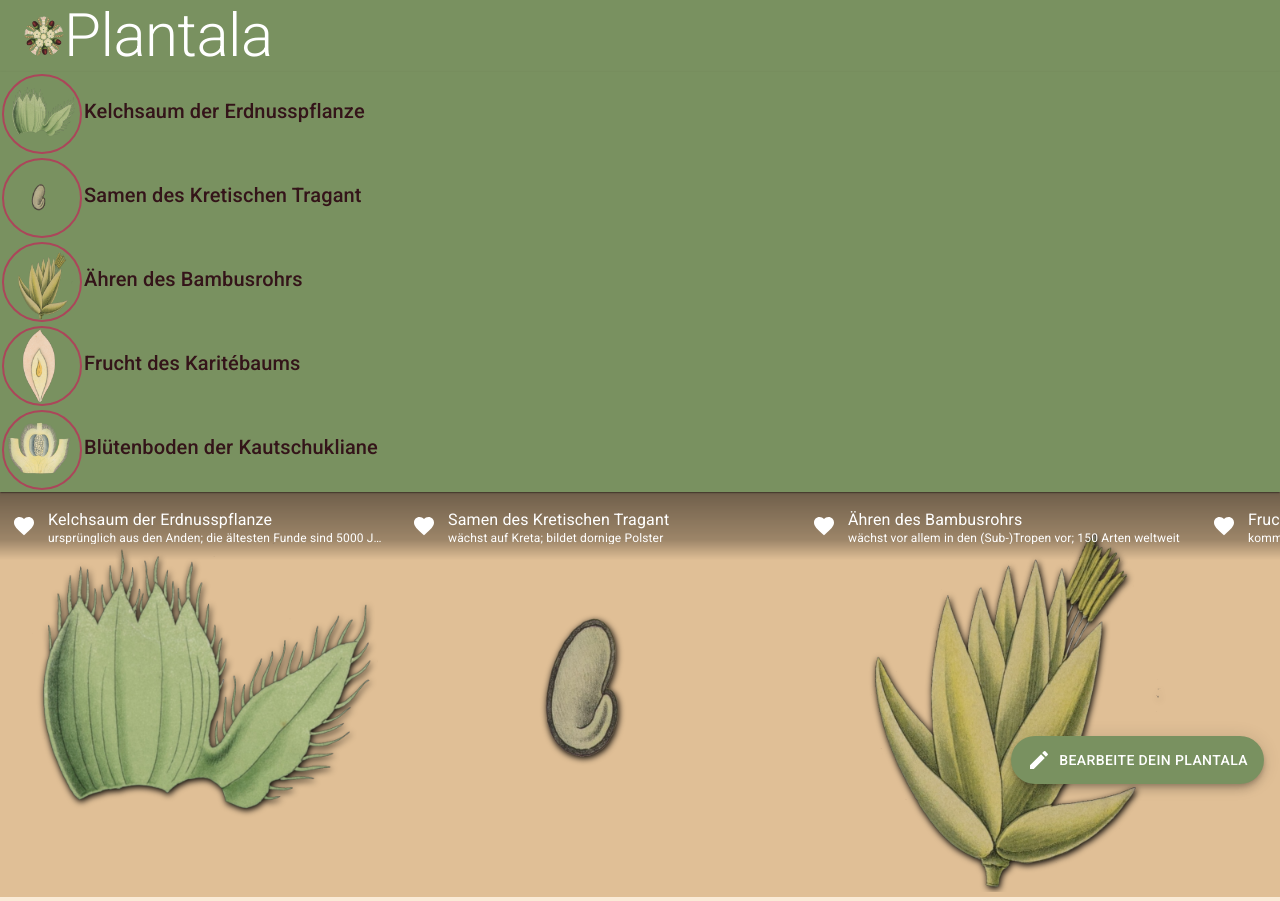
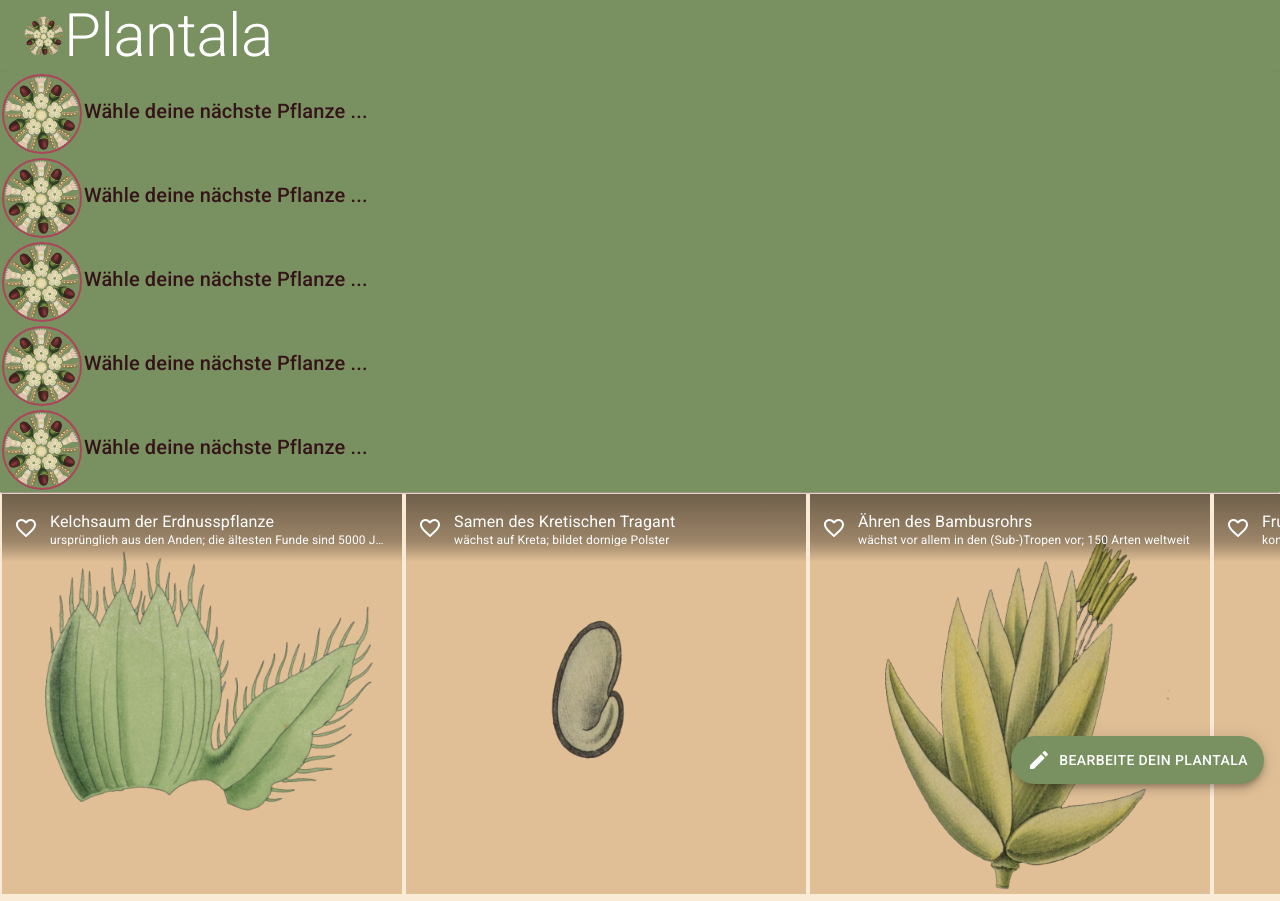
Before and after one commit to digitalwarenkombinat/plantala, a Next.js app: page /select in a window 1280 px wide. Built offline with nearby package versions, Linux system fonts and the light colour scheme.

Commit message:
Add persistent media store

```diff
--- a/components/Header.tsx
+++ b/components/Header.tsx
@@ -2,17 +2,18 @@ import Image from 'next/image'
 import AppBar from '@material-ui/core/AppBar';
 import Toolbar from '@material-ui/core/Toolbar';
 import Typography from '@material-ui/core/Typography';
-import { useTheme } from '@material-ui/core/styles';
+
+import useStore from "./store";
+
+const mediaPath = useStore.getState().mediaPath;
 
 export default function Header() {
-  const theme = useTheme();
-
   return (
     <AppBar position="static">
       <Toolbar>
         <Image
           alt="Plantala Logo"
-          src={`/images/${theme.mediaDataPath}logo.png`}
+          src={`/images/${mediaPath}logo.png`}
           width={40}
           height={40}
         />
--- a/components/Main.tsx
+++ b/components/Main.tsx
@@ -1,6 +1,10 @@
 import { makeStyles, Theme } from '@material-ui/core/styles';
 import Paper from '@material-ui/core/Paper';
+
 import ItemList from './ui/ItemList';
+import useStore from "./store";
+
+const mediaPath = useStore.getState().mediaPath;
 
 const useStyles = makeStyles((theme: Theme) => ({
   start: {
@@ -8,7 +12,7 @@ const useStyles = makeStyles((theme: Theme) => ({
   },
   startImage: {
     backgroundColor: theme.palette.secondary.main,
-    backgroundImage: `url('/images/${theme.mediaDataPath}start.png')`,
+    backgroundImage: `url('/images/${mediaPath}start.png')`,
     backgroundRepeat: 'no-repeat',
     backgroundSize: 'contain',
     backgroundPosition: 'center center',
--- /dev/null
+++ b/components/store.ts
@@ -0,0 +1,69 @@
+import create, { SetState, GetState } from 'zustand'
+import { persist } from "zustand/middleware"
+
+import { mediaData } from '../public/mediaData' ;
+
+export interface IMedia {
+  name: string
+  source: string
+  description?: string
+  link?: string
+  wiki?: string
+  selected?: boolean
+  order?: number
+  amount?: number
+  distance?: number
+  rotation?: number
+  scale?: number
+  size?: number
+}
+
+type Store = {
+  media: IMedia[]
+  mediaPath: string
+  avatarCount: number
+  getSelectedMedia: () => IMedia[]
+  updateElement: (element: IMedia) => void
+  removeElement: (element: IMedia) => void
+  removeAllElements: () => void
+}
+
+const useStore = create<Store>(persist(
+  (set: SetState<Store>, get: GetState<Store>) => ({
+    mediaPath: mediaData.isMaaS ? '' : 'plants/',
+    media: mediaData.images,
+    avatarCount: 5,
+
+    getSelectedMedia: () => get().media.filter(media => media.selected === true),
+
+    updateElement: (element:IMedia): void =>
+      set(state => ({
+        media: state.media.map(item => {
+          if (item.name === element.name) {
+            return {
+              ...item,
+              selected: !item.selected,
+              order: state.media.filter((media) => media.selected === true).length
+            };
+          } else {
+            return item;
+          }
+        })
+      })),
+
+    removeElement: (element:IMedia): void =>
+      set(state => ({
+        media: state.media.filter((media) => media.name !== element.name)
+      })),
+
+    removeAllElements: (): void =>
+      set((state) => ({
+        media: state.media.map(media => ({...media, selected: false}))
+      }))
+  }),
+  {
+    name: "media-storage"
+  }
+))
+
+export default useStore;
--- a/components/theme.ts
+++ b/components/theme.ts
@@ -2,25 +2,6 @@
 import { blue } from '@material-ui/core/colors';
 import { createTheme, responsiveFontSizes } from '@material-ui/core/styles';
 import { mediaData } from '../public/mediaData' ;
-
-interface IMediaDataImages {
-  name: string
-  source: string
-  description: string
-  link: string
-  wiki: string
-}
-
-declare module '@material-ui/core/styles/createTheme' {
-  interface Theme {
-    mediaDataImages: IMediaDataImages[]
-    mediaDataPath: string
-  }
-  interface ThemeOptions {
-    mediaDataImages?: IMediaDataImages[]
-    mediaDataPath?: string
-  }
-}
 
 const primaryColor = mediaData.colors.primaryColor || '#799160';
 const secondaryColor = mediaData.colors.secondaryColor || '#e0bf96';
@@ -32,8 +13,6 @@ const successColor = mediaData.colors.successColor || '#f3aa1e';
 
 // eslint-disable-next-line import/no-mutable-exports
 let theme = createTheme({
-  mediaDataImages: mediaData.images,
-  mediaDataPath: mediaData.isMaaS ? '' : 'plants/',
   palette: {
     primary: {
       main: primaryColor
--- a/components/ui/AvatarList.tsx
+++ b/components/ui/AvatarList.tsx
@@ -2,9 +2,9 @@ import Typography from '@material-ui/core/Typography';
 import Paper from '@material-ui/core/Paper';
 import Grid from '@material-ui/core/Grid';
 import Avatar from '@material-ui/core/Avatar';
-import { makeStyles, Theme, useTheme } from '@material-ui/core/styles';
+import { makeStyles, Theme } from '@material-ui/core/styles';
 
-const avatarCount = 5;
+import useStore from "../store";
 
 const useStyles = makeStyles((theme: Theme) => ({
   main: {
@@ -26,26 +26,32 @@ const useStyles = makeStyles((theme: Theme) => ({
   },
 }));
 
-export default function Header() {
+export default function AvatarList() {
   const classes = useStyles();
-  const theme = useTheme();
+  const { avatarCount, getSelectedMedia, mediaPath } = useStore();
+  const numberOfEmptyItems = avatarCount - getSelectedMedia().length;
 
   return (
     <Paper square className={classes.main} >
       <Grid container direction="column">
-        {theme.mediaDataImages.slice(0, avatarCount).map((plant) => (
+        {getSelectedMedia().map((plant) => (
           <Grid key={plant.name} item container alignItems="center">
             <Avatar
               key={plant.name}
               alt={plant.name}
-              src={`/images/${theme.mediaDataPath}${plant.source}`}
+              src={`/images/${mediaPath}${plant.source}`}
               className={classes.plantAvatar}
-            />
+              />
             <Typography variant="h6" gutterBottom>
               {plant.name}
             </Typography>
           </Grid>
         ))}
+        {[...Array(numberOfEmptyItems).keys()].map((index) => (
+        <Grid key={index} item container alignItems="center">
+          <Avatar src={`/images/${mediaPath}logo.png`} className={classes.plantAvatar}/>
+          <Typography variant="h6" gutterBottom>Wähle deine nächste Pflanze ...</Typography>
+        </Grid>))}
       </Grid>
     </Paper>
   );
--- a/components/ui/Item.tsx
+++ b/components/ui/Item.tsx
@@ -1,29 +1,24 @@
 import { IconButton, ImageListItem, ImageListItemBar } from '@material-ui/core';
-import { makeStyles, useTheme } from '@material-ui/core/styles';
+import { makeStyles } from '@material-ui/core/styles';
 import FavoriteIcon from '@material-ui/icons/Favorite';
+import FavoriteBorderIcon from '@material-ui/icons/FavoriteBorder';
 import Image from 'next/image'
 
+import useStore from "../store";
+
 const useStyles = makeStyles((theme) => ({
-  root: {
-    display: 'flex',
-    flexWrap: 'wrap',
-    justifyContent: 'space-around',
-    overflow: 'hidden',
-    backgroundColor: theme.palette.secondary.main,
-  },
-  imageList: {
-    flexWrap: 'nowrap',
-    transform: 'translateZ(0)',
-    hyphens: 'auto',
+  item: {
+    padding: 2,
   },
   title: {
     color: theme.palette.common.white,
   },
   titleBar: {
     background:
-      'linear-gradient(to bottom, rgba(0,0,0,0.5) 0%, rgba(0,0,0,0.3) 70%, rgba(0,0,0,0) 100%)'
+    'linear-gradient(to bottom, rgba(0,0,0,0.5) 0%, rgba(0,0,0,0.3) 70%, rgba(0,0,0,0) 100%)'
   },
   itemMedia: {
+    backgroundColor: theme.palette.secondary.main,
     filter: 'drop-shadow(1px 2px 3px black)',
   },
   itemActions: {
@@ -33,12 +28,13 @@ const useStyles = makeStyles((theme) => ({
 
 export default function Item({item}) {
   const classes = useStyles();
-  const {mediaDataPath} = useTheme();
+  const mediaPath = useStore(state => state.mediaPath)
+  const updateElement = useStore(state => state.updateElement)
 
   return (
-    <ImageListItem>
+    <ImageListItem className={classes.item}>
       <Image alt={item.name} className={classes.itemMedia}
-      src={`/images/${mediaDataPath}${item.source}`} width={400} height={400} />
+      src={`/images/${mediaPath}${item.source}`} width={400} height={400} />
       <ImageListItemBar
         title={item.name}
         subtitle={item.description}
@@ -47,8 +43,11 @@ export default function Item({item}) {
           root: classes.titleBar,
           title: classes.title,
         }}
-        actionIcon={<IconButton aria-label={`Herz ${item.name}`}>
-          <FavoriteIcon className={classes.title} />
+        actionIcon={
+        <IconButton aria-label={`Herz ${item.name}`} onClick={() => updateElement(item)}>
+          {item.selected ?
+          <FavoriteIcon className={classes.title} /> :
+          <FavoriteBorderIcon className={classes.title} /> }
         </IconButton>}
         actionPosition="left" />
     </ImageListItem>
--- a/components/ui/ItemList.tsx
+++ b/components/ui/ItemList.tsx
@@ -1,15 +1,15 @@
 import { ImageList } from '@material-ui/core';
-import { makeStyles, useTheme } from '@material-ui/core/styles';
+import { makeStyles } from '@material-ui/core/styles';
 
 import Item from './Item';
+import useStore from "../store";
 
-const useStyles = makeStyles((theme) => ({
+const useStyles = makeStyles(() => ({
   root: {
     display: 'flex',
     flexWrap: 'wrap',
     justifyContent: 'space-around',
     overflow: 'hidden',
-    backgroundColor: theme.palette.secondary.main,
   },
   imageList: {
     flexWrap: 'nowrap',
@@ -20,12 +20,12 @@ const useStyles = makeStyles((theme) => ({
 
 export default function ItemList() {
   const classes = useStyles();
-  const {mediaDataImages} = useTheme();
+  const media = useStore(state => state.media)
 
   return (
     <div className={classes.root}>
       <ImageList className={classes.imageList} cols={1} gap={0}>
-        {mediaDataImages.map((item) => (
+        {media.map((item) => (
           <Item key={item.source} item={item} />
         ))}
       </ImageList>
--- a/components/ui/StartImage.tsx
+++ b/components/ui/StartImage.tsx
@@ -1,5 +1,9 @@
 import { makeStyles, Theme } from '@material-ui/core/styles';
 import Paper from '@material-ui/core/Paper';
+
+import useStore from "../store";
+
+const mediaPath = useStore.getState().mediaPath;
 
 const useStyles = makeStyles((theme: Theme) => ({
   start: {
@@ -7,7 +11,7 @@ const useStyles = makeStyles((theme: Theme) => ({
   },
   startImage: {
     backgroundColor: theme.palette.secondary.main,
-    backgroundImage: `url('/images/${theme.mediaDataPath}start.png')`,
+    backgroundImage: `url('/images/${mediaPath}start.png')`,
     backgroundRepeat: 'no-repeat',
     backgroundSize: 'contain',
     backgroundPosition: 'center center',
--- a/package.json
+++ b/package.json
@@ -6,13 +6,15 @@
     "@material-ui/core": "latest",
     "@material-ui/icons": "^4.11.2",
     "clsx": "latest",
+    "file-saver": "^2.0.5",
     "fs-extra": "^10.0.0",
     "manifesto.js": "^4.2.4",
     "next": "latest",
     "node-vibrant": "^3.2.1-alpha.1",
     "prop-types": "latest",
     "react": "latest",
-    "react-dom": "latest"
+    "react-dom": "latest",
+    "zustand": "^3.5.7"
   },
   "scripts": {
     "dev": "next",
@@ -27,6 +29,8 @@
     "@types/fs-extra": "^9.0.12",
     "@types/node": "^16.4.5",
     "@types/react": "^17.0.15",
+    "@typescript-eslint/eslint-plugin": "^4.29.1",
+    "@typescript-eslint/parser": "^4.29.1",
     "eslint": "^7.32.0",
     "eslint-config-next": "^11.0.1",
     "typescript": "^4.3.5"
--- a/pages/select.tsx
+++ b/pages/select.tsx
@@ -1,14 +1,22 @@
-import React from 'react';
+import dynamic from 'next/dynamic'
 import Layout from '../components/Layout'
-import AvatarList from '../components/ui/AvatarList'
-import ItemList from '../components/ui/ItemList';
 import SelectFab from '../components/ui/SelectFab'
+
+const DynamicAvatarList = dynamic(
+  () => import('../components/ui/AvatarList'),
+  { ssr: false }
+)
+
+const DynamicItemList = dynamic(
+  () => import('../components/ui/ItemList'),
+  { ssr: false }
+)
 
 export default function Select() {
   return (
     <>
-      <AvatarList />
-      <ItemList />
+      <DynamicAvatarList />
+      <DynamicItemList />
       <SelectFab />
     </>
   );
--- a/tsconfig.json
+++ b/tsconfig.json
@@ -1,6 +1,6 @@
 {
   "compilerOptions": {
-    "target": "es5",
+    "target": "es2015",
     "lib": ["dom", "dom.iterable", "esnext"],
     "allowJs": true,
     "skipLibCheck": true,
```
Also changed, not shown: 2 other files (tests, documents, lock files or other folders).
